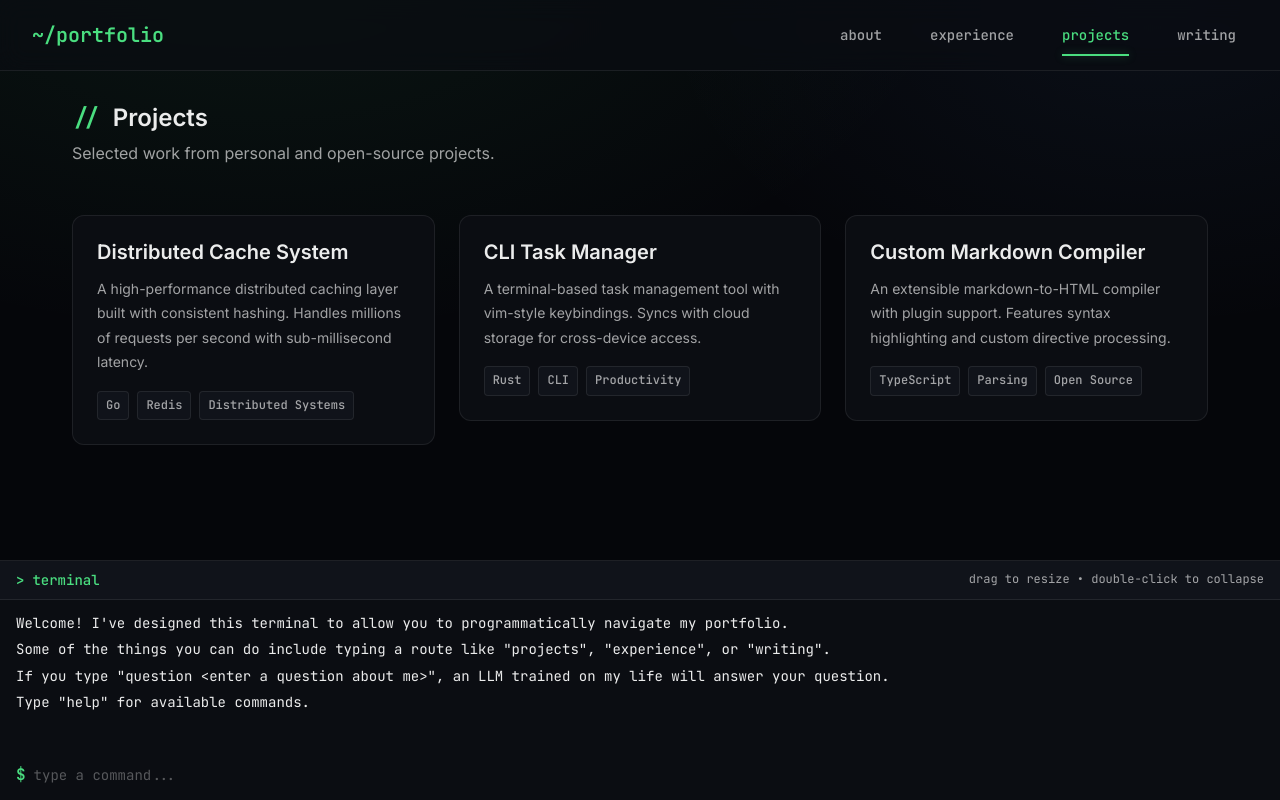
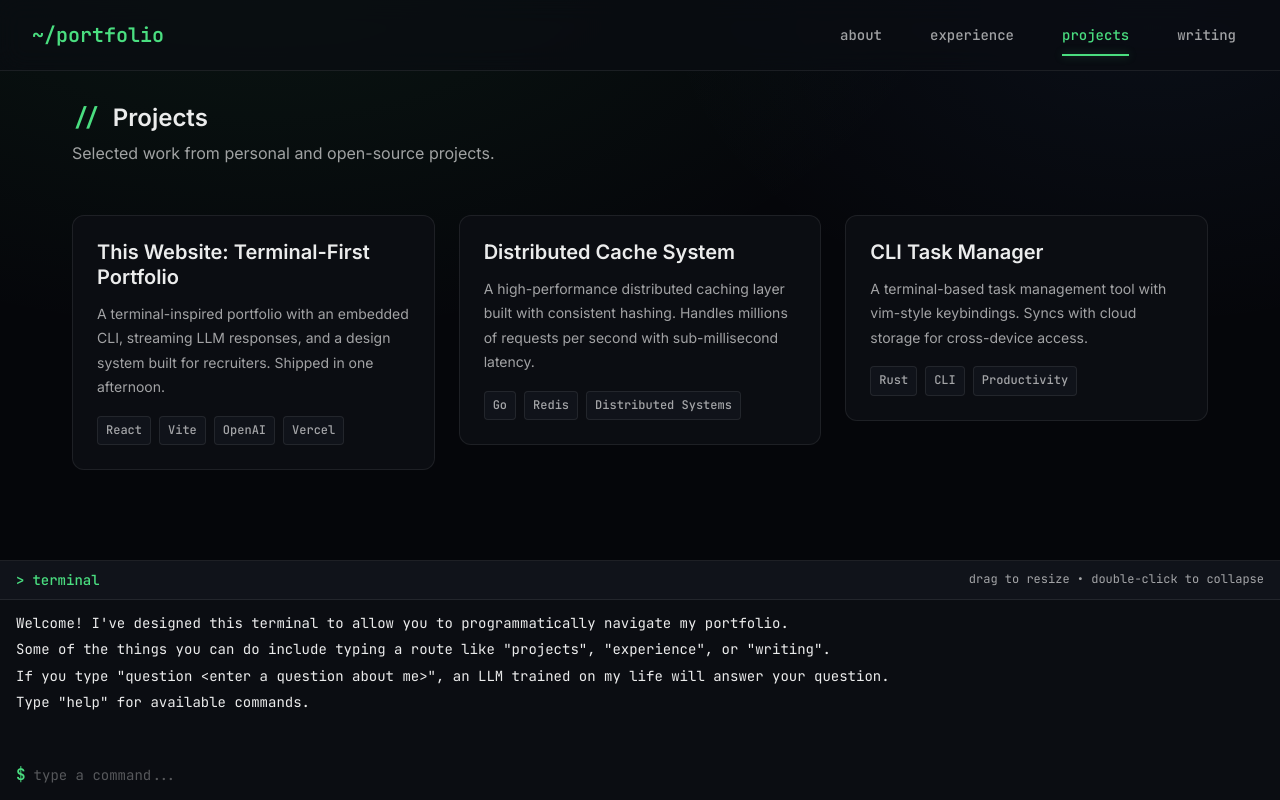
Before and after one commit to kevinclb/portfolio, a React (Vite) app: page /projects in a window 1280 px wide. Built offline with nearby package versions, Linux system fonts and the light colour scheme.

Commit message:
update projects

```diff
--- a/src/data/projects.ts
+++ b/src/data/projects.ts
@@ -7,6 +7,55 @@ export interface Project {
 }
 
 export const projects: Project[] = [
+
+  {
+    slug: 'terminal-portfolio',
+    title: 'This Website: Terminal-First Portfolio',
+    summary: 'A terminal-inspired portfolio with an embedded CLI, streaming LLM responses, and a design system built for recruiters. Shipped in one afternoon.',
+    tags: ['React', 'Vite', 'OpenAI', 'Vercel'],
+    content: `This website is the project. I built it from scratch in a single afternoon — a terminal-first portfolio that lets visitors navigate via CLI commands and ask questions answered by an LLM trained on my background. Here's the full technical breakdown.
+
+## Stack Overview
+
+Frontend: React 18 + TypeScript, bundled with Vite. No component library — just a custom design system with CSS variables for tokens (colors, spacing, typography, motion). The terminal is a contentEditable div (not an input) to bypass browser password autofill detection. Routing via react-router-dom with a persistent Layout component that keeps the terminal drawer fixed at the bottom.
+
+Backend: Vercel serverless functions. A single /api/ask endpoint handles the LLM integration. The function streams responses using the Fetch API's ReadableStream, sending Server-Sent Events (SSE) back to the client for real-time token rendering.
+
+## Terminal Architecture
+
+The terminal maintains a history array of typed lines with types: command, output, error, and hint (for styled help text). Commands are parsed in a single handleKeyDown handler — no formal lexer, just string matching and startsWith checks. Navigation commands call react-router's navigate(); the cd command accepts routes as arguments.
+
+The input uses contentEditable instead of <input type="text"> because browsers aggressively offer password autofill on any text input. Switching to contentEditable required custom placeholder rendering via CSS :empty::before and manual textContent management, but eliminated the autofill popup entirely.
+
+The terminal drawer is resizable via pointer events on the header. State is persisted to localStorage so the height survives page reloads. Double-click collapses; drag to resize. Keyboard users can use arrow keys when focused on the header.
+
+## LLM Integration
+
+The /api/ask endpoint accepts a POST with { question: string }, constructs a system prompt with my background context, and calls OpenAI's chat completions API with stream: true. The response is piped through a TransformStream that formats chunks as SSE:
+
+data: {"content":"token"}
+data: [DONE]
+
+On the frontend, handleQuestion reads the stream with a ReadableStream reader, accumulates tokens into state, and updates a streamingText value that replaces the "Thinking..." placeholder in real-time. Error handling gracefully degrades — if the stream fails, the "Thinking..." line is replaced with an error message.
+
+## Design System
+
+All styling uses CSS custom properties defined in index.css. Colors follow a dark-first palette with a neon green accent (#39ff14). Typography uses two fonts: Sora for headings/body, JetBrains Mono for terminal/code/tags. Spacing follows an 8px grid. Motion respects prefers-reduced-motion.
+
+The cursor rules file (.cursor/rules/RULE.md) encodes the design system constraints: no inline styles, no one-off values, component reuse, accessible focus states. This acts as a contract for AI-assisted development — any changes proposed by Cursor must follow these rules.
+
+## Deployment
+
+Vercel handles deployment. The repo is connected to Vercel via GitHub integration — every push to main triggers a build. The domain is registered on Cloudflare with DNS-only CNAME records pointing to cname.vercel-dns.com. Vercel handles SSL termination.
+
+Environment variables (OPENAI_API_KEY) are configured in Vercel's dashboard. The serverless function cold-starts in ~100ms; warm invocations are ~20ms before OpenAI latency.
+
+## Future Plans
+
+I want to add: (1) tab autocomplete for commands, (2) persistent command history with up/down arrow navigation, (3) a "metrics" command that shows fake SRE-style dashboards (p99 latency, error rates) to demonstrate observability thinking, (4) a "trace" command that renders a mock distributed trace, and (5) syntax highlighting for code blocks in LLM responses.
+
+The goal is to make this portfolio feel like a production system — polished, observable, and interactive — while showcasing the kind of tooling I actually enjoy building.`,
+  },
   {
     slug: 'distributed-cache',
     title: 'Distributed Cache System',
@@ -28,16 +77,5 @@ Sed ut perspiciatis unde omnis iste natus error sit voluptatem accusantium dolor
 Neque porro quisquam est, qui dolorem ipsum quia dolor sit amet, consectetur, adipisci velit, sed quia non numquam eius modi tempora incidunt ut labore et dolore magnam aliquam quaerat voluptatem.
 
 Ut enim ad minima veniam, quis nostrum exercitationem ullam corporis suscipit laboriosam, nisi ut aliquid ex ea commodi consequatur.`,
-  },
-  {
-    slug: 'markdown-compiler',
-    title: 'Custom Markdown Compiler',
-    summary: 'An extensible markdown-to-HTML compiler with plugin support. Features syntax highlighting and custom directive processing.',
-    tags: ['TypeScript', 'Parsing', 'Open Source'],
-    content: `Quis autem vel eum iure reprehenderit qui in ea voluptate velit esse quam nihil molestiae consequatur, vel illum qui dolorem eum fugiat quo voluptas nulla pariatur.
-
-At vero eos et accusamus et iusto odio dignissimos ducimus qui blanditiis praesentium voluptatum deleniti atque corrupti quos dolores et quas molestias excepturi sint occaecati cupiditate non provident.
-
-Similique sunt in culpa qui officia deserunt mollitia animi, id est laborum et dolorum fuga. Et harum quidem rerum facilis est et expedita distinctio.`,
-  },
+  }
 ]
--- a/src/pages/About.tsx
+++ b/src/pages/About.tsx
@@ -16,7 +16,7 @@ function About() {
             → 3 projects
           </Link>
           <Link to="/experience" className="proof-link">
-            → 7+ years experience
+            → 3+ years experience
           </Link>
           <Link to="/writing" className="proof-link">
             → 3 articles
```
Also changed, not shown: index.html (+1 -1 lines).
